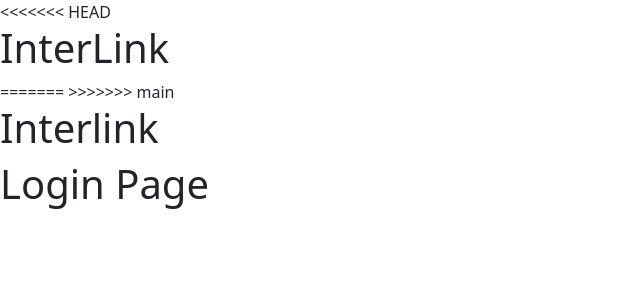
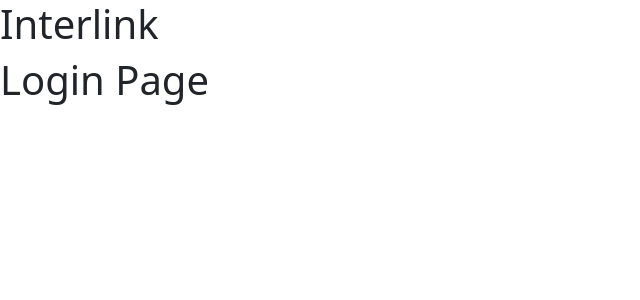
Before and after one commit to IWU-CS253/Interlink, a Flask app: template templates/login.html in a window 1280 px wide. Shown: the top 300 px of the page, without its empty margins (0-640 px from the left). Run offline with Flask 3, Linux system fonts and the light colour scheme; the template is opened without the code that fills it, so the values that code supplies are empty; parts of the project's set-up code (start-up, migrations or seed data) failed here and were passed over.

Commit message:
fixed merge conflict w layout file

```diff
--- a/templates/layout.html
+++ b/templates/layout.html
@@ -1,21 +1,7 @@
 <!DOCTYPE html>
-<<<<<<< HEAD
 <html lang="en">
-<head>
-    <title>InterLink</title>
-</head>
-<body>
-    <h1>InterLink</h1>
-    {% block body %}
-    {% endblock %}
-</body>
-</html>
-=======
-<html>
     <head>
         <title>Interlink</title>
->>>>>>> main
-
        <!--bootstrap css--->
         <link href="https://cdn.jsdelivr.net/npm/bootstrap@5.3.8/dist/css/bootstrap.min.css" rel="stylesheet" integrity="sha384-sRIl4kxILFvY47J16cr9ZwB07vP4J8+LH7qKQnuqkuIAvNWLzeN8tE5YBujZqJLB" crossorigin="anonymous">
     </head>
```
